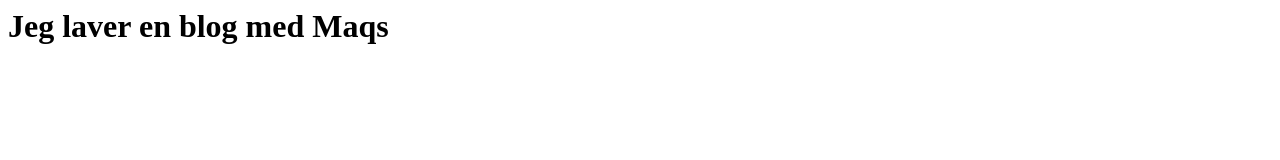
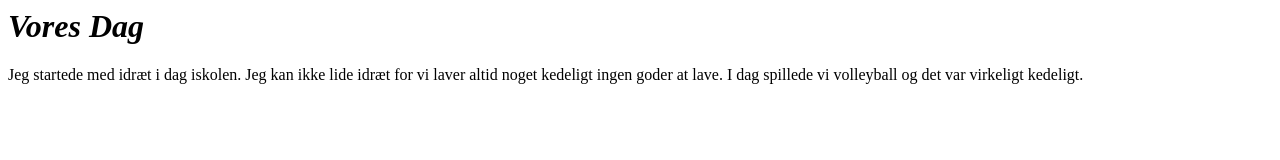
Before and after one commit to LortenDK/LortenDK.github.io, a plain HTML site: page index.html in a window 1280 px wide. Drawn offline with Linux system fonts and the light colour scheme.

Commit message:
Update index.html

```diff
--- a/index.html
+++ b/index.html
@@ -6,8 +6,12 @@
 
 <body>
 
-<h1> Jeg laver en blog med Maqs </h1>
+  <h1><i>Vores Dag</i> </h1>
 
-</body>
+<p> Jeg startede med idræt i dag iskolen. Jeg kan ikke lide idræt for vi laver altid noget kedeligt ingen goder at lave.
+I dag spillede vi volleyball og det var virkeligt kedeligt.
+  </p>
+
+  </body>
 
 </html>
```
